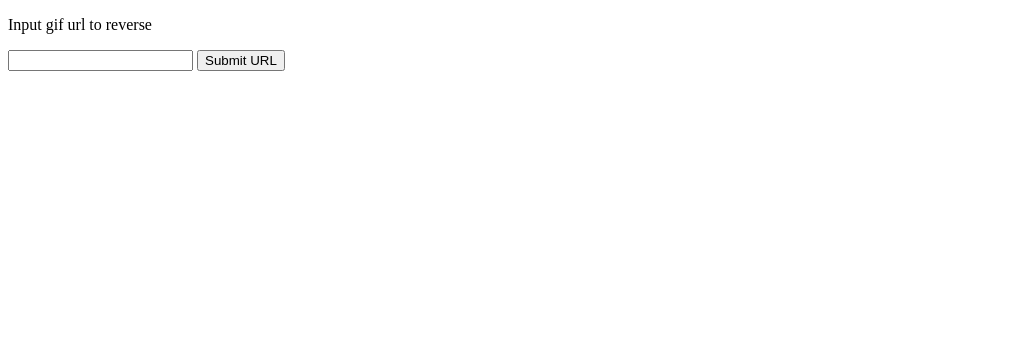
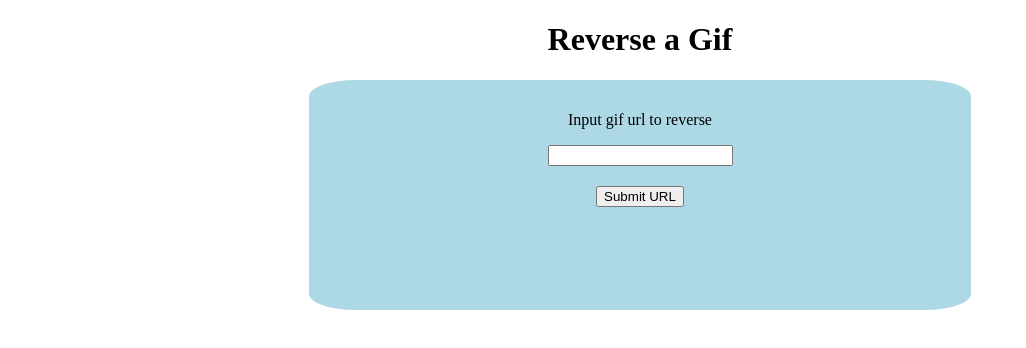
Before and after one commit to djamro2/gif-project.com, a website: page client/views/home.html in a window 1280 px wide. Shown: the whole page, without its empty margins (0-1026 px from the left). Drawn offline with Linux system fonts and the light colour scheme.

Commit message:
started front-end working product

```diff
--- /dev/null
+++ b/client/content/styles.css
@@ -0,0 +1,32 @@
+
+.header {
+	display: block;
+	width: 100%;
+	margin: auto;
+	text-align: center;
+}
+
+.input-box-container {
+	display: block;
+	width: 100%;
+	margin: auto;
+	text-align: center;
+}
+
+.input-box {
+	width: 50%;
+	height: 200px;
+	margin: auto;
+	background-color: lightblue;
+	border-radius: 7%;
+	padding: 15px;
+}
+
+.input-box > input {
+	display: block;
+	margin: auto;
+}
+
+.input-box > button {
+	margin-top: 20px;
+}
--- a/client/views/home.html
+++ b/client/views/home.html
@@ -3,6 +3,8 @@
 <head>
 
 	<title>Gif Project</title>
+
+	<link rel="stylesheet" type="text/css" href="/content/styles.css">
 
 	<script type="text/javascript" src="/scripts/angular.min.js"></script>
 	<script type="text/javascript" src="/scripts/angular-route.min.js"></script>
@@ -14,8 +16,18 @@
 
 </head>
 <body ng-controller="HomeController as vm">
-	<p>Input gif url to reverse</p>
-	<input ng-model="GifUrl"></input>
-	<button ng-click="vm.submitUrl(GifUrl)">Submit URL</button>
+
+	<div class="header">
+		<h1>Reverse a Gif</h1>
+	</div>
+
+	<div class="input-box-container">
+		<div class="input-box">
+			<p>Input gif url to reverse</p>
+			<input ng-model="GifUrl"></input>
+			<button ng-click="vm.submitUrl(GifUrl)">Submit URL</button>
+		</div>
+	</div>
+
 </body>
 </html>
--- a/package.json
+++ b/package.json
@@ -10,8 +10,9 @@
   "license": "BSD-2-Clause",
   "devDependencies": {
     "express": "~4.13.3",
-    "mongoose": "~4.1.8",
+    "mongoose": "~4.1.9",
     "randomstring": "~1.1.0",
-    "gridfs-stream": "~1.1.1"
+    "gridfs-stream": "~1.1.1",
+    "nan": "~2.0.9"
   }
 }
--- a/server/controllers/GifController.js
+++ b/server/controllers/GifController.js
@@ -35,8 +35,8 @@ module.exports.returnGif = function(req, res){
 		res.send(data);
 
 		fs.unlink(pathTemp, function(error){
-			console.log('Error deleting the temp gif retrieved ' + error);
-		}
+			if (error) console.log('Error deleting the temp gif retrieved ' + error);
+		});
 
 	});
 
```
